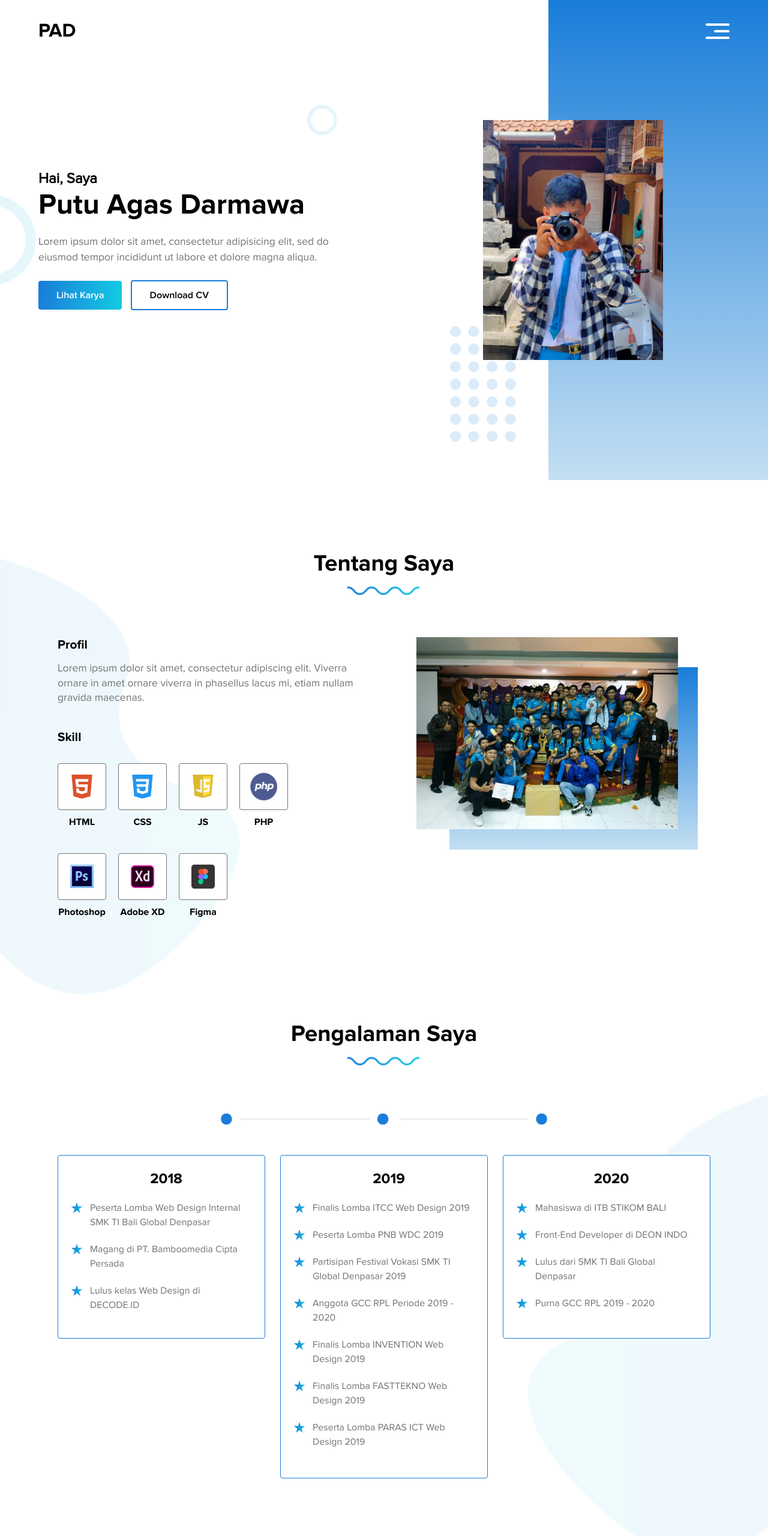
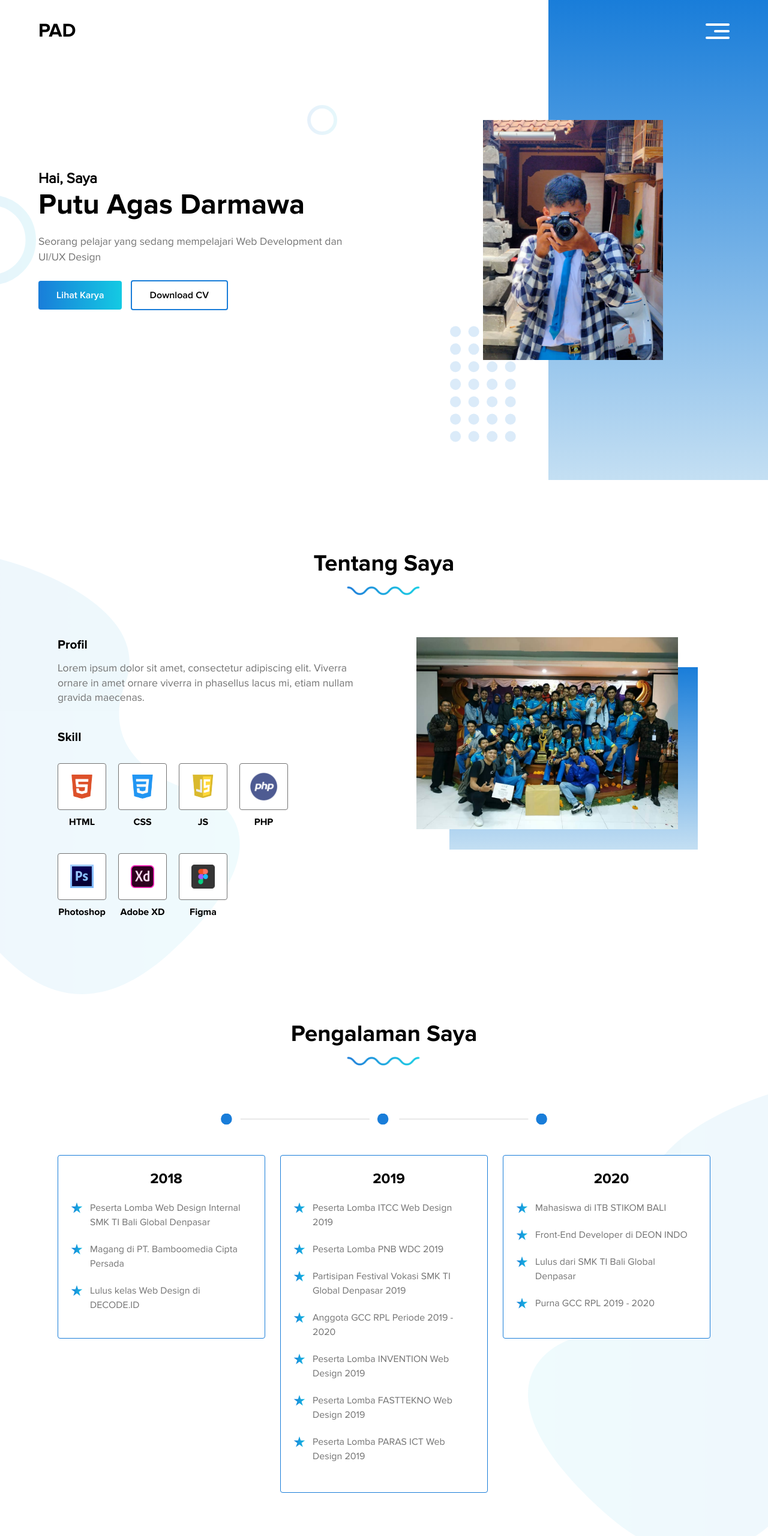
Before and after one commit to agasdarmawa/web-profile, a plain HTML site: page index.html in a window 1280 px wide. Shown: the top 2560 px of the page at 60% size. Drawn offline with nearby package versions, Linux system fonts and the light colour scheme; a web font is replaced by a local one.

Commit message:
mengubah html

```diff
--- a/index.html
+++ b/index.html
@@ -103,8 +103,7 @@ Icons by https://www.flaticon.com/
 
 				<div>
 					<h1 class="proxima-bold">Putu Agas Darmawa</h1>
-					<p>Lorem ipsum dolor sit amet, consectetur adipisicing elit, sed do eiusmod
-					tempor incididunt ut labore et dolore magna aliqua.</p>
+					<p>Seorang pelajar yang sedang mempelajari Web Development dan UI/UX Design</p>
 				</div>
 
 				<div class="btn-banner">
@@ -279,12 +278,12 @@ Icons by https://www.flaticon.com/
         	<div class="box-exp-list"  data-aos="fade-up" data-aos-duration="700" data-aos-anchor-placement="top-bottom" data-aos-delay="1200">
         		<h3 class="proxima-bold">2019</h3>
         		<ul>
-        			<li><span>Finalis Lomba ITCC Web Design 2019</span></li>
+        			<li><span>Peserta Lomba ITCC Web Design 2019</span></li>
         			<li><span>Peserta Lomba PNB WDC 2019</span></li>
         			<li><span>Partisipan Festival Vokasi SMK TI Global Denpasar 2019</span></li>
         			<li><span>Anggota GCC RPL Periode 2019 - 2020</span></li>
-        			<li><span>Finalis Lomba INVENTION Web Design 2019</span></li>
-        			<li><span>Finalis Lomba FASTTEKNO Web Design 2019</span></li>
+        			<li><span>Peserta Lomba INVENTION Web Design 2019</span></li>
+        			<li><span>Peserta Lomba FASTTEKNO Web Design 2019</span></li>
         			<li><span>Peserta Lomba PARAS ICT Web Design 2019</span></li>
         		</ul>
         	</div> <!-- /box-exp-list -->
@@ -333,9 +332,10 @@ Icons by https://www.flaticon.com/
 
     	<div class="hire-text">
     		<h2 class="proxima-bold">Tertarik bekerja dengan saya?</h2>
-    		<a href="mailto:agasdarmawa046@gmail.com">
-			<button> <i class="fa fa-envelope"></i> <span class="proxima-semi">Email Saya</span></button>
-		</a>
+			<!-- href="mailto:agasdarmawa046@gmail.com -->
+			<a>
+				<button> <i class="fa fa-envelope"></i> <span class="proxima-semi">Email Saya</span></button>
+			</a>
     	</div>
 
     	<div class="hire-img">
```
